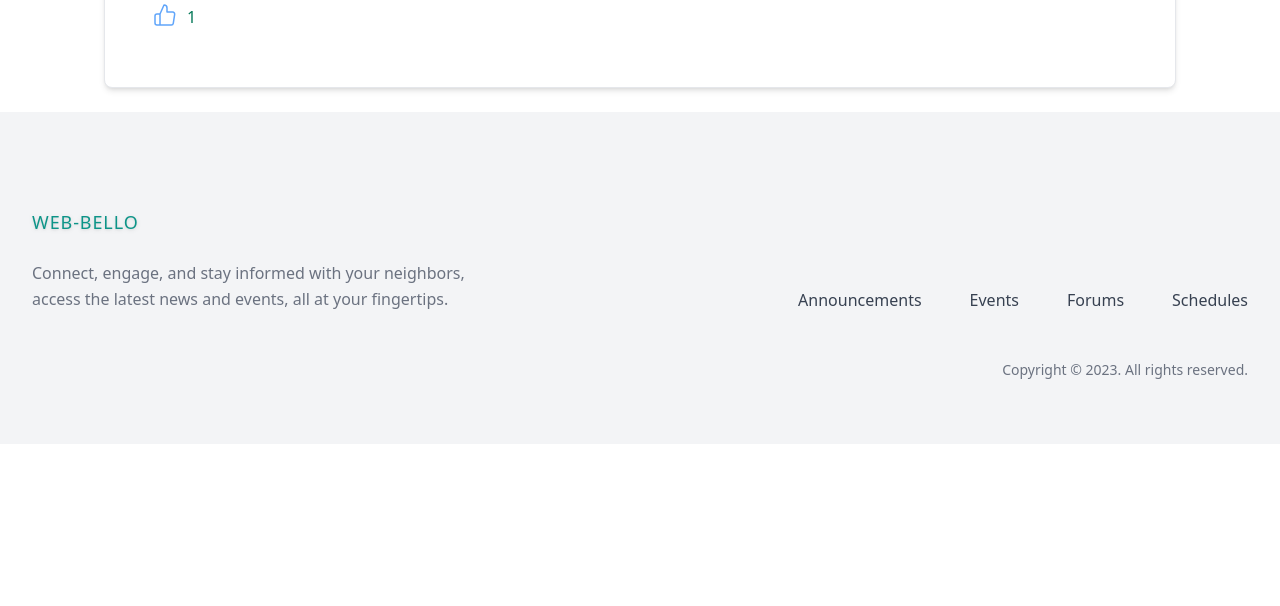
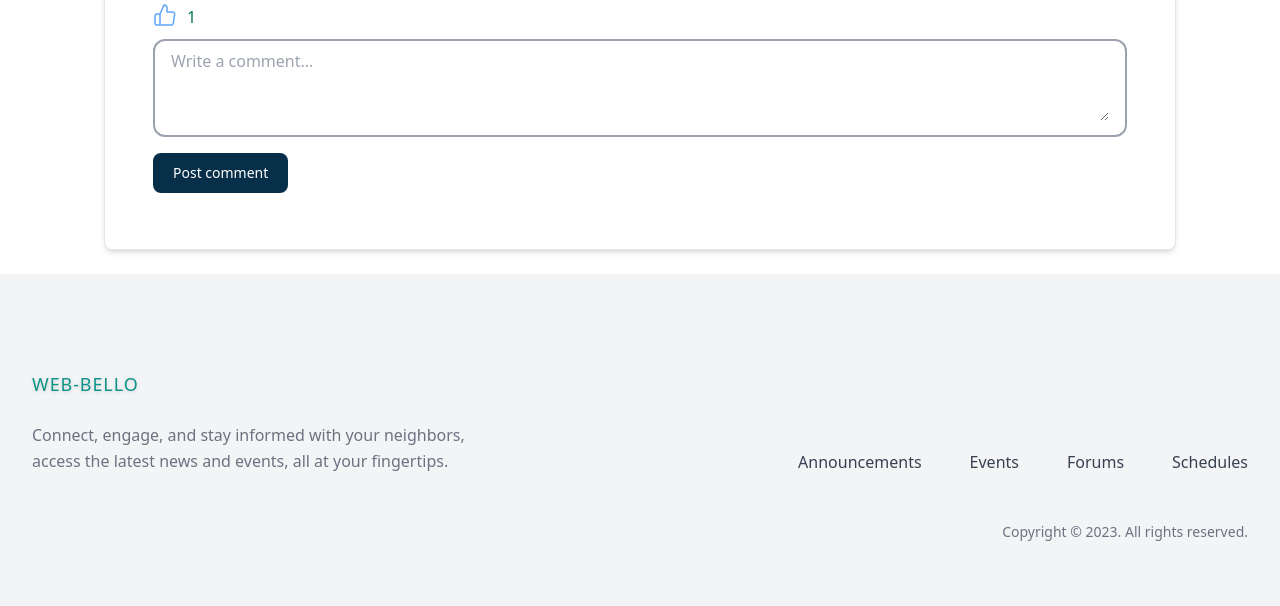
Before and after one commit to hiimemman/web-bello, a PHP site: page /web-bello/pages/view-announcements.php in a window 1280 px wide. Shown: the part 712-1318 px from the top of the page. Before the commit the page ends 1091 px from the top, so only its background shows below. Run offline with PHP 8.4, Linux system fonts and the light colour scheme; the visitor is signed in with stand-in values (Sample User, id 1); data comes from the database, SQL or seed files in the repository; style sheets or scripts are compiled from the project's sources; some libraries are stand-ins or nearby versions.

Commit message:
Added comment section and modified the post comment button

```diff
--- a/web-bello/pages/view-announcements.php
+++ b/web-bello/pages/view-announcements.php
@@ -57,16 +57,20 @@ require_once('../components/navbar.php')
 
     <section class="border-t-4 border-sky-300">
         <div class="container mx-auto grid gap-8 lg:grid-cols-1 p-6 mt-10">
-            <article class="p-12 mx-20 bg-white rounded-lg border border-gray-200 shadow-md dark:bg-gray-800 dark:border-gray-700">
+            <article
+                class="p-12 mx-20 bg-white rounded-lg border border-gray-200 shadow-md dark:bg-gray-800 dark:border-gray-700">
                 <div class="flex justify-between items-center mb-5 text-gray-500">
-                    <span class="bg-purple-100 text-purple-700 text-md font-medium inline-flex items-center px-2.5 py-0.5 rounded dark:bg-primary-200 dark:text-primary-800">
+                    <span
+                        class="bg-purple-100 text-purple-700 text-md font-medium inline-flex items-center px-2.5 py-0.5 rounded dark:bg-primary-200 dark:text-primary-800">
                         Announcement
                     </span>
                     <span class="text-sm">2023-06-09 01:36:10</span>
                 </div>
                 <div class="flex justify-between items-center">
                     <div class="flex items-center space-x-4">
-                        <img class="w-7 h-7 rounded-full" src="https://flowbite.s3.amazonaws.com/blocks/marketing-ui/avatars/bonnie-green.png" alt="Bonnie Green avatar" />
+                        <img class="w-7 h-7 rounded-full"
+                            src="https://flowbite.s3.amazonaws.com/blocks/marketing-ui/avatars/bonnie-green.png"
+                            alt="Bonnie Green avatar" />
                         <span class="font-medium dark:text-white"> John Doe </span>
                     </div>
                 </div>
@@ -86,22 +90,50 @@ require_once('../components/navbar.php')
                     nostrum molestias at aut. Minima quasi saepe maxime quas quibusdam
                     ipsa!
                 </p>
-                <a id="readMoreLink" href="#" class="mb-5 inline-flex items-center font-medium text-lg text-primary-600 dark:text-primary-500 hover:underline">
+                <a id="readMoreLink" href="#"
+                    class="mb-5 inline-flex items-center font-medium text-lg text-primary-600 dark:text-primary-500 hover:underline">
                     See more...
                 </a>
+                <!-- Image -->
                 <div class="flex justify-center">
-                    <img alt="image" src="https://via.placeholder.com/1920x1080" class="mt-8 h-auto w-auto object-cover" />
+                    <img alt="image" src="https://via.placeholder.com/1920x1080"
+                        class="mt-8 h-auto w-auto object-cover" />
                 </div>
+                <!-- End of Image -->
+                <!-- Like Button -->
                 <div class="flex items-center">
-                    <button id="likeButton" class="flex py-2 text-blue-400 rounded-full focus:outline-none" onclick="toggleLike()">
-                        <svg id="likeIcon" xmlns="http://www.w3.org/2000/svg" viewBox="0 0 24 24" width="24" height="24" class="main-grid-item-icon h-6 w-6" fill="none" stroke="currentColor" stroke-linecap="round" stroke-linejoin="round" stroke-width="1.5">
-                            <path d="M14 9V5a3 3 0 0 0-3-3l-4 9v11h11.28a2 2 0 0 0 2-1.7l1.38-9a2 2 0 0 0-2-2.3zM7 22H4a2 2 0 0 1-2-2v-7a2 2 0 0 1 2-2h3" />
+                    <button id="likeButton" class="flex py-2 text-blue-400 rounded-full focus:outline-none"
+                        onclick="toggleLike()">
+                        <svg id="likeIcon" xmlns="http://www.w3.org/2000/svg" viewBox="0 0 24 24" width="24" height="24"
+                            class="main-grid-item-icon h-6 w-6" fill="none" stroke="currentColor" stroke-linecap="round"
+                            stroke-linejoin="round" stroke-width="1.5">
+                            <path
+                                d="M14 9V5a3 3 0 0 0-3-3l-4 9v11h11.28a2 2 0 0 0 2-1.7l1.38-9a2 2 0 0 0-2-2.3zM7 22H4a2 2 0 0 1-2-2v-7a2 2 0 0 1 2-2h3" />
                         </svg>
-                        <span id="likeCount" class="inline-flex items-center justify-center px-2.5 py-0.5 text-emerald-700">
+                        <span id="likeCount"
+                            class="inline-flex items-center justify-center px-2.5 py-0.5 text-emerald-700">
                             <p class="whitespace-nowrap text-md">1</p>
                         </span>
                     </button>
                 </div>
+                <!-- End of Like Button -->
+                <!-- Comments -->
+                <form>
+                    <div
+                        class="py-2 px-4 mb-4 bg-white rounded-xl border-2 border-gray-400 dark:bg-gray-800 dark:border-gray-700">
+                        <label for="comment" class="sr-only">Your comment</label>
+                        <textarea id="comment" rows="3"
+                            class="px-0 w-full text-md text-gray-900 border-0 focus:ring-0 focus:outline-none dark:text-white dark:placeholder-gray-400 dark:bg-gray-800"
+                            placeholder="Write a comment..." required></textarea>
+                    </div>
+                    <button type="submit" id="postButton"
+                        class="text-white bg-sky-950 cursor-not-allowed focus:ring-4 focus:ring-blue-300 font-medium rounded-lg text-sm px-5 py-2.5 mr-2 mb-2 dark:bg-blue-600 dark:hover:bg-blue-700 focus:outline-none dark:focus:ring-blue-800"
+                        disabled>
+                        Post comment
+                    </button>
+                </form>
+
+                <!-- End of Comments -->
             </article>
         </div>
     </section>
@@ -222,6 +254,42 @@ require_once('../components/navbar.php')
         isLiked = !isLiked;
     }
     </script>
+
+    <!-- Disabled post comment button when textarea is empty -->
+    <script>
+    const commentInput = document.getElementById("comment");
+    const postButton = document.getElementById("postButton");
+
+    commentInput.addEventListener("input", () => {
+        if (commentInput.value.trim().length > 0) {
+            postButton.classList.remove("bg-sky-950");
+            postButton.classList.add("bg-sky-800");
+            postButton.removeAttribute("disabled");
+            postButton.classList.remove("cursor-not-allowed");
+            postButton.classList.add("cursor-pointer");
+        } else {
+            postButton.classList.remove("bg-sky-800");
+            postButton.classList.add("bg-sky-950");
+            postButton.setAttribute("disabled", "");
+            postButton.classList.remove("cursor-pointer");
+            postButton.classList.add("cursor-not-allowed");
+        }
+    });
+
+    postButton.addEventListener("mouseover", () => {
+        if (commentInput.value.trim().length === 0) {
+            postButton.classList.remove("cursor-pointer");
+            postButton.classList.add("cursor-not-allowed");
+        }
+    });
+
+    postButton.addEventListener("mouseout", () => {
+        if (commentInput.value.trim().length === 0) {
+            postButton.classList.remove("cursor-not-allowed");
+            postButton.classList.add("cursor-pointer");
+        }
+    });
+    </script>
 </body>
 
 </html>
```
Lines whose indentation alone changed are shown as unchanged.
